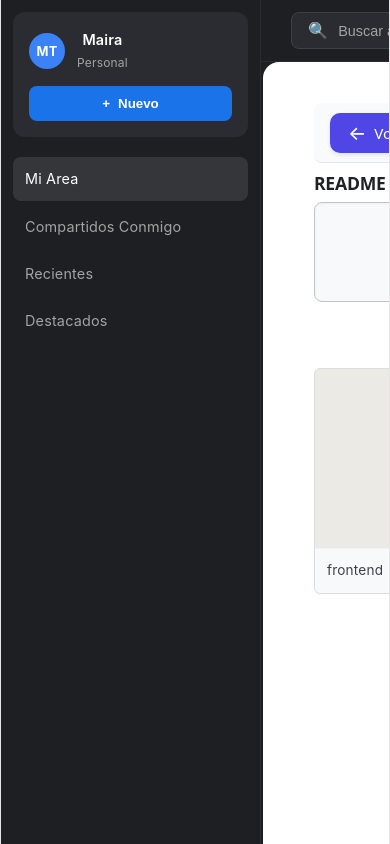
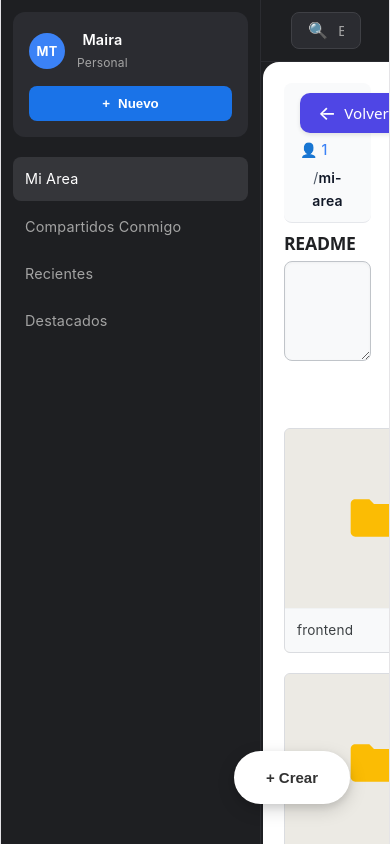
Before and after one commit to matty-23/Progra-III, a React (Vite) app in the folder frontend/: page /1/1/mi-area in a window 390 px wide. Built offline with nearby package versions, Linux system fonts and the light colour scheme.

Commit message:
Se añadio un boton para crear documentos o carpetas. Se hizo responsive pageInicio y Login

```diff
--- a/frontend/src/App.jsx
+++ b/frontend/src/App.jsx
@@ -13,24 +13,7 @@ export default function App() {
       <Routes>
         <Route path="/" element={<Login/>} />
         <Route path="/document/:id" element={<DocumentPageWrapper />} />
-        <Route path="/readme" element={<ReadMe />} />
 
-        {/* Tengo entendido que aca solo dejamos definido las rutas generales.
-        Obvio que la primera ruta va a ser la que conduzca al login
-        En el login vamos a obtener las cosas y usar navigate() de esta manera
-
-        const handleLogin = () => {
-        const nameUser = "maria";
-        const UserId = 123;
-
-        navigate(`/${nameUser}/${UserId}`);
-        };
-
-        return <button onClick={handleLogin}>Ingresar</button>;
-        Y lo mismo para cuando queremos navegar dentro de rutas del navegador
-        Voy a hacer una ruta de prueba que conduzca a Login con
-        credenciales predefinidas
-        */}
 
         <Route path="/:nameUser/:UserId" element={<PageInicio/>}>
             <Route path="mi-area" element={<MiArea />} >
--- /dev/null
+++ b/frontend/src/components/CreateButton.css
@@ -0,0 +1,104 @@
+.create-button {
+    position: fixed;
+    bottom: 40px;
+    right: 40px;
+
+    background-color: white;
+    color: #333;
+
+    border: none;
+    border-radius: 999px;
+
+    padding: 18px 32px;
+
+    font-size: 15px;
+    font-weight: 700;
+
+    cursor: pointer;
+
+    box-shadow:
+        0 6px 18px rgba(0, 0, 0, 0.15),
+        0 3px 8px rgba(0, 0, 0, 0.1);
+
+    transition: all 0.2s ease;
+    z-index: 100;
+}
+
+.create-button:hover {
+    transform: translateY(-3px);
+    background-color: #fafafa;
+}
+
+.create-button:active {
+    transform: translateY(0);
+}
+
+.modal-overlay {
+    position: fixed;
+    inset: 0;
+    background: rgba(0, 0, 0, 0.4);
+
+    display: flex;
+    justify-content: center;
+    align-items: center;
+
+    z-index: 1000;
+}
+
+.modal {
+    background: white;
+    padding: 24px;
+    border-radius: 12px;
+    width: 320px;
+
+    display: flex;
+    flex-direction: column;
+    gap: 12px;
+
+    box-shadow: 0 10px 30px rgba(0, 0, 0, 0.15);
+}
+
+.modal h3 {
+    margin: 0;
+    text-align: center;
+}
+
+.modal input,
+.modal select {
+    width: 100%;
+    padding: 12px;
+    font-size: 15px;
+
+    border: 1px solid #d1d5db;
+    border-radius: 8px;
+
+    margin-top: 8px;
+}
+
+.modal-buttons {
+    display: flex;
+    justify-content: flex-end;
+    gap: 10px;
+    margin-top: 10px;
+}
+
+.cancel-btn {
+    padding: 8px 14px;
+    border: none;
+    background: #e5e7eb;
+    border-radius: 8px;
+    cursor: pointer;
+}
+
+.confirm-btn {
+    padding: 8px 14px;
+    border: none;
+    background: #4f46e5;
+    color: white;
+    border-radius: 8px;
+    cursor: pointer;
+}
+
+.confirm-btn:hover {
+    background: #4338ca;
+}
--- /dev/null
+++ b/frontend/src/components/CreateButton.jsx
@@ -0,0 +1,80 @@
+import { useState } from "react";
+import "./CreateButton.css";
+
+export default function CreateButton() {
+    const [showModal, setShowModal] = useState(false);
+    const [name, setName] = useState("");
+    const [type, setType] = useState("folder");
+    const [documentType, setDocumentType] = useState("txt");
+
+    const handleCreate = async () => {
+    if (!name.trim()) return;
+
+    try {
+        if (type === "folder") {
+            return;
+        } else {
+            return;
+        }
+
+        setName("");
+        setType("folder");
+        setDocumentType("txt");
+        setShowModal(false);
+    } catch (error) {
+        console.error(error);
+    }
+};
+
+    return (
+        <>
+            <button className="create-button" onClick={() => setShowModal(true)}>
+                + Crear
+            </button>
+
+            {showModal && (
+                <div className="modal-overlay">
+                    <div className="modal">
+                        <h3>Crear elemento</h3>
+
+                        <input
+                            type="text"
+                            placeholder="Nombre"
+                            value={name}
+                            onChange={(e) => setName(e.target.value)}
+                        />
+
+                        <select
+                            value={type}
+                            onChange={(e) => setType(e.target.value)}
+                        >
+                            <option value="folder">Carpeta</option>
+                            <option value="document">Documento</option>
+                        </select>
+
+                        {type === "document" && (
+                            <select
+                                value={documentType}
+                                onChange={(e) => setDocumentType(e.target.value)}
+                            >
+                                <option value="txt">TXT</option>
+                            </select>
+                        )}
+
+                        <div className="modal-buttons">
+                            <button
+                                onClick={() => setShowModal(false)}
+                            >
+                                Cancelar
+                            </button>
+
+                            <button onClick={handleCreate}>
+                                Crear
+                            </button>
+                        </div>
+                    </div>
+                </div>
+            )}
+        </>
+    );
+}
--- a/frontend/src/components/FileGrid.jsx
+++ b/frontend/src/components/FileGrid.jsx
@@ -1,4 +1,5 @@
 import { useEffect, useState } from "react";
+import CreateButton from "./CreateButton";
 import FileCard from "./FileCard";
 import "./FileGrid.css";
 import { useNavigate } from "react-router-dom";
@@ -37,7 +38,7 @@ export default function FileGrid({ data}) {
           <FileCard key={i} file={file} onClick={handleClick} />
         ))}
       </div>
-
+        <CreateButton/>
     </div>
   );
 }
--- a/frontend/src/styles/Login.css
+++ b/frontend/src/styles/Login.css
@@ -1,23 +1,43 @@
-/* Contenedor principal que ocupa toda la pantalla */
+
+html, body {
+  width: 100%;
+  height: 100%;
+  min-height: 100dvh;
+  margin: 0;
+  padding: 0;
+  overflow-x: hidden;
+}
+
 .login-wrapper {
-  height: 100vh;
-  width: 100vw;
+  width: 100%;
+  min-height: 100dvh;
   display: flex;
   justify-content: center;
   align-items: center;
-  background-color: #f8f9fa; /* Gris muy claro, limpio */
+  padding: clamp(12px, 2vw, 24px);
+  background-color: #f8f9fa;
   font-family: -apple-system, BlinkMacSystemFont, 'Segoe UI', Roboto, Helvetica, Arial, sans-serif;
+
+  overflow-y: auto;
 }
 
-/* La tarjeta blanca central */
 .login-box {
   background: #ffffff;
-  padding: 40px;
-  border-radius: 8px;
+  width: min(100%, 400px);
+  padding: clamp(20px, 3vw, 40px);
+  border-radius: 10px;
+  border: 1px solid #dadce0;
   box-shadow: 0 4px 12px rgba(0, 0, 0, 0.05);
-  width: 100%;
-  max-width: 400px;
-  border: 1px solid #dadce0;
+
+  max-height: calc(100dvh - 48px);
+
+  overflow-y: auto;
+
+  scrollbar-width: none;
+}
+
+.login-box::-webkit-scrollbar {
+  display: none;
 }
 
 .login-title {
--- a/frontend/src/styles/pageInicio.css
+++ b/frontend/src/styles/pageInicio.css
@@ -6,13 +6,15 @@
 
 body {
   font-family: -apple-system, BlinkMacSystemFont, 'Segoe UI', Roboto, Helvetica, Arial, sans-serif;
-  background-color: #1e1f22; /* Fondo oscuro base */
+  background-color: #1e1f22;
   color: #202124;
+  height: 100dvh;
+  overflow: hidden;
 }
 
 .app {
   display: flex;
-  height: 100vh;
+  height: 100dvh;
   width: 100vw;
   background-color: #1e1f22;
   overflow: hidden;
@@ -20,22 +22,29 @@ body {
 
 .main {
   flex: 1;
-  background-color: #1e1f22; /* El fondo detrás de la hoja blanca */
+  background-color: #1e1f22;
   display: flex;
   flex-direction: column;
+  overflow: hidden;
 }
-
 
 .content-area {
   flex: 1;
   background-color: #ffffff;
-  border-top-left-radius: 16px; /* La esquina curvada */
-  border-top: 1px solid rgba(255, 255, 255, 0.15); /* Línea blanca finita superior */
-  border-left: 1px solid rgba(255, 255, 255, 0.15); /* Línea blanca finita lateral */
-  padding: 40px 50px; /* Esto empuja las tarjetas para que no choquen a la izquierda */
+  border-top-left-radius: 16px;
+  border-top: 1px solid rgba(255, 255, 255, 0.15);
+  border-left: 1px solid rgba(255, 255, 255, 0.15);
+  padding: clamp(20px, 4vw, 50px); /* Padding más flexible */
+  margin-left: 2px;
+
   overflow-y: auto;
-  margin-left: 2px; /* Un pequeñísimo margen para que se note el borde */
-  min-height: 0; /* ⚠️ CLAVE: Permite que el hijo flex se encoja y active el scroll */
+  min-height: 0;
+  scrollbar-width: none;
+  -ms-overflow-style: none;
+}
+
+.content-area::-webkit-scrollbar {
+  display: none;
 }
 
 .title-row {
@@ -44,4 +53,6 @@ body {
   align-items: center;
   margin-top: 10px;
   margin-bottom: 20px;
+  flex-wrap: wrap;
+  gap: 10px;
 }
```
